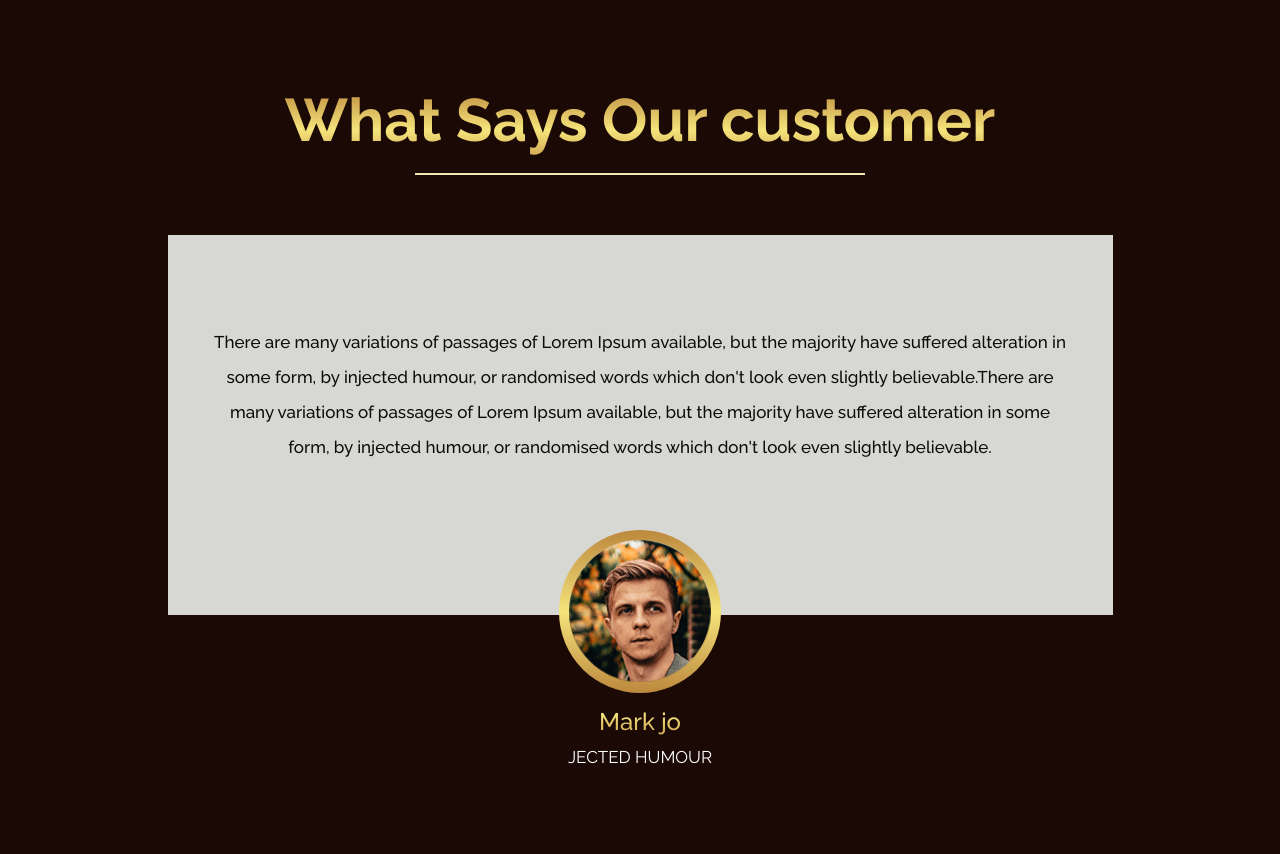
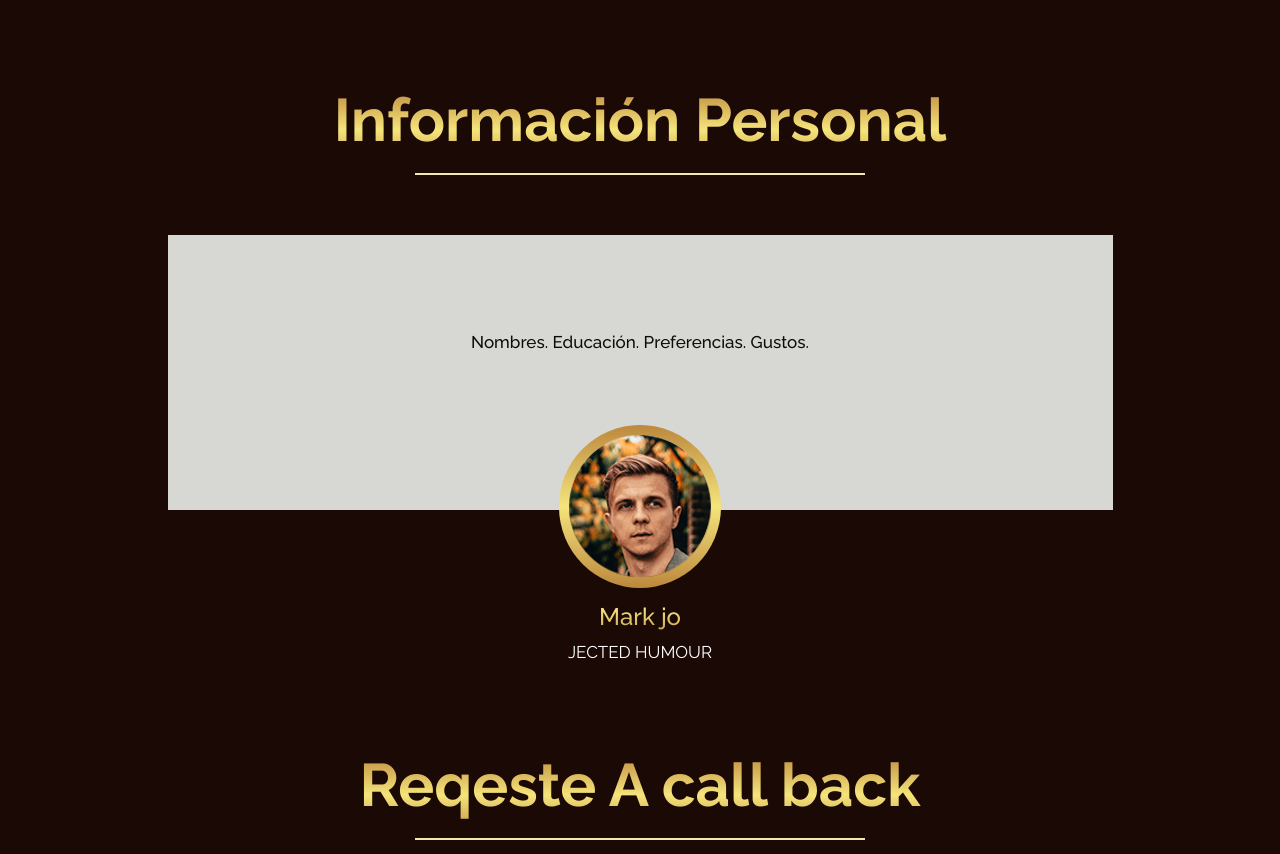
Before and after one commit to jblacio94/julioblacio.github.io, a plain HTML site: page index.html in a window 1280 px wide. Shown: the part 3140-3994 px from the top of the page. Drawn offline with nearby package versions, Linux system fonts and the light colour scheme; a script that the page names is missing.

Commit message:
cambio q

```diff
--- a/index.html
+++ b/index.html
@@ -315,7 +315,7 @@
                <div class="row">
                   <div class="col-md-12">
                      <div class="titlepage">
-                        <h2>What Says Our customer</h2>
+                        <h2>Información Personal</h2>
                         <span></span>
                      </div>
                   </div>
@@ -323,7 +323,10 @@
                <div class="row">
                   <div class="col-md-10 offset-md-1">
                      <div class="customer_text">
-                        <p>There are many variations of passages of Lorem Ipsum available, but the majority have suffered alteration in some form, by injected humour, or randomised words which don't look even slightly believable.There are many variations of passages of Lorem Ipsum available, but the majority have suffered alteration in some form, by injected humour, or randomised words which don't look even slightly believable.</p>
+                        <p>Nombres.
+Educación.
+Preferencias.
+Gustos.</p>
                         <div class="customer_box">
                            <i><img src="images/customer.png" alt="#"/></i>
                            <h4>Mark jo</h4>
```
